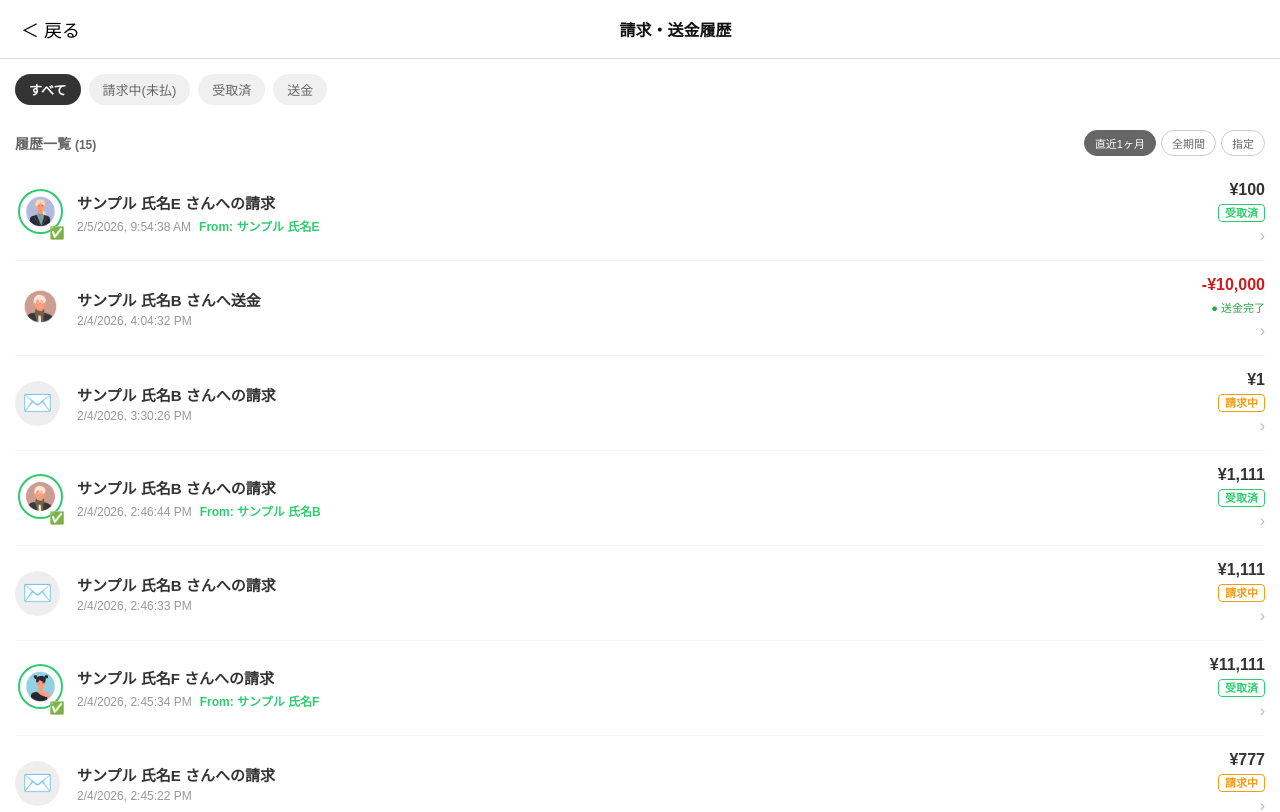
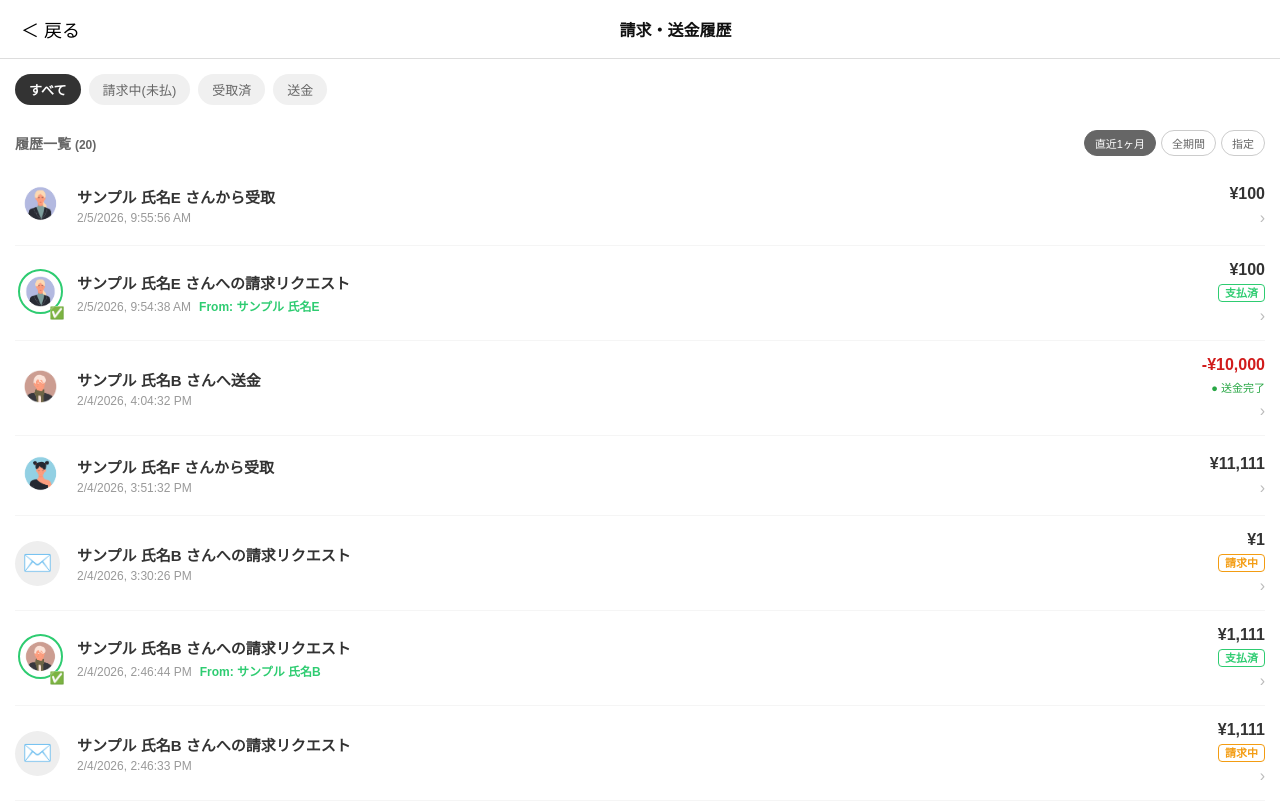
Before and after one commit to Bridge-wkk/team-vitamin-sea-project, a React (Create React App) app: page /transactionhistory in a window 1280 px wide. Shown: the top 812 px of the page. Built offline with nearby package versions, Linux system fonts and the light colour scheme; data requests are answered from the project's data file; sample sign-in values are in the browser's storage.

Commit message:
fix: conflictの解消

```diff
--- a/src/TransactionHistory.js
+++ b/src/TransactionHistory.js
@@ -28,7 +28,7 @@ const TransactionHistory = ({ loginUser }) => {
       setFriendsMap(map);
 
       const myRequests = requestsData.filter((req) => req.requesterId === loginUser.id);
-      const mySends = sendsData.filter((send) => send.senderId === loginUser.id);
+      const mySends = sendsData.filter(send => send.senderId === loginUser.id || (send.receiverId===loginUser.id && send.type === "transfer"));
 
       const combined = [...myRequests, ...mySends]
         .map((item) => ({
@@ -201,11 +201,14 @@ const TransactionHistory = ({ loginUser }) => {
         {filteredHistory.map((item) => {
           const isTransfer =
             item.senderId === loginUser.id && (item.type === "transfer" || item.type === "request_payment");
+          const isMyReceived = item.receiverId === loginUser.id && item.type === "transfer";
           const isPaidRequest = !isTransfer && item.status === "paid";
 
           let targetUser = null;
           if (isTransfer) {
             targetUser = friendsMap[item.receiverId];
+          } else if (isMyReceived) {
+            targetUser = friendsMap[item.senderId];
           } else if (isPaidRequest) {
             targetUser = friendsMap[item.payerId];
           } else {
@@ -243,6 +246,14 @@ const TransactionHistory = ({ loginUser }) => {
                     />
                     <div style={{ position: "absolute", bottom: -2, right: -2, background: "#fff", borderRadius: "50%", fontSize: "12px" }}>✅</div>
                   </div>
+                ) : isMyReceived ? (
+                  <div style={{ position: 'relative', display: 'inline-block' }}>
+                    <img
+                      src={targetUser.icon}
+                      alt={targetUser.name}
+                      style={{ width: '45px', height: '45px'}}
+                    />
+                  </div>
                 ) : (
                   <div style={{ width: "45px", height: "45px", borderRadius: "50%", backgroundColor: "#eee", display: "flex", alignItems: "center", justifyContent: "center", fontSize: "24px" }}>
                     ✉️
@@ -251,8 +262,15 @@ const TransactionHistory = ({ loginUser }) => {
               </div>
 
               <div style={{ flex: 1 }}>
-                <div style={{ fontWeight: "bold", fontSize: "15px", color: "#333" }}>
-                  {isTransfer ? `${targetUser?.name || "不明なユーザー"} さんへ送金` : `${item.receiverName} さんへの請求`}
+                <div style={{ fontWeight: 'bold', fontSize: '15px', color: '#333' }}>
+                  {
+                    isTransfer
+                      ? `${targetUser?.name || '不明なユーザー'} さんへ送金`
+                      : isMyReceived
+                        ? `${targetUser?.name || '不明なユーザー'} さんから受取`
+                        : `${item.receiverName} さんへの請求リクエスト`
+                  }
+
                 </div>
                 <div style={{ fontSize: "12px", color: "#999", marginTop: "4px" }}>
                   {new Date(item.createdAt || item.date).toLocaleString()}
@@ -270,20 +288,20 @@ const TransactionHistory = ({ loginUser }) => {
                 </div>
                 <div style={{ marginTop: "4px" }}>
                   {isTransfer ? (
-                    <span style={{ fontSize: "11px", color: "#28a745" }}>● 送金完了</span>
+                    <span style={{ fontSize: '11px', color: '#28a745' }}>● 送金完了</span>
+                  ) : !isMyReceived ? (
+                    <span style={{
+                      fontSize: '11px',
+                      fontWeight: 'bold',
+                      color: isPaidRequest ? '#2ecc71' : '#f39c12',
+                      border: `1px solid ${isPaidRequest ? '#2ecc71' : '#f39c12'}`,
+                      padding: '2px 6px',
+                      borderRadius: '4px'
+                    }}>
+                      {isPaidRequest ? "支払済" : "請求中"}
+                    </span>
                   ) : (
-                    <span
-                      style={{
-                        fontSize: "11px",
-                        fontWeight: "bold",
-                        color: isPaidRequest ? "#2ecc71" : "#f39c12",
-                        border: `1px solid ${isPaidRequest ? "#2ecc71" : "#f39c12"}`,
-                        padding: "2px 6px",
-                        borderRadius: "4px",
-                      }}
-                    >
-                      {isPaidRequest ? "受取済" : "請求中"}
-                    </span>
+                    <span></span>
                   )}
                 </div>
                 <div style={{ fontSize: "16px", color: "#bbb", marginTop: "6px" }}>›</div>
```
